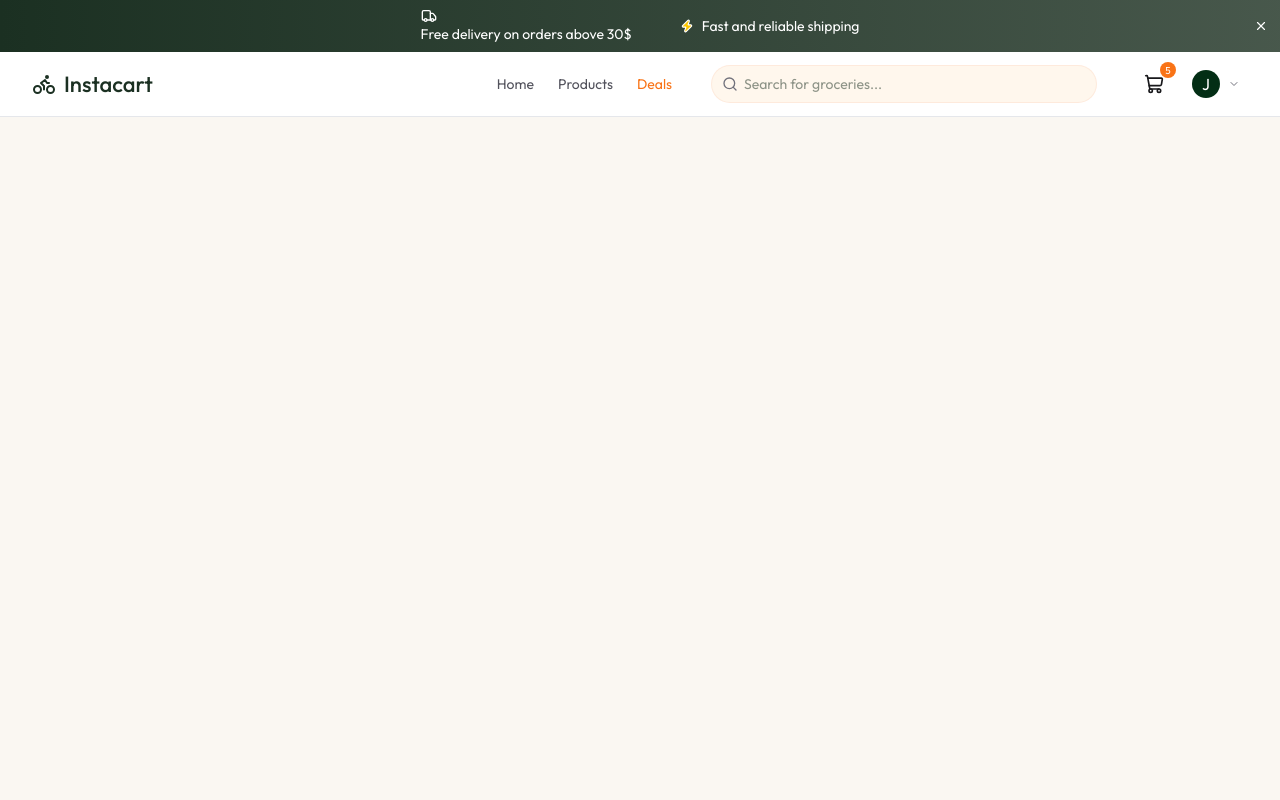
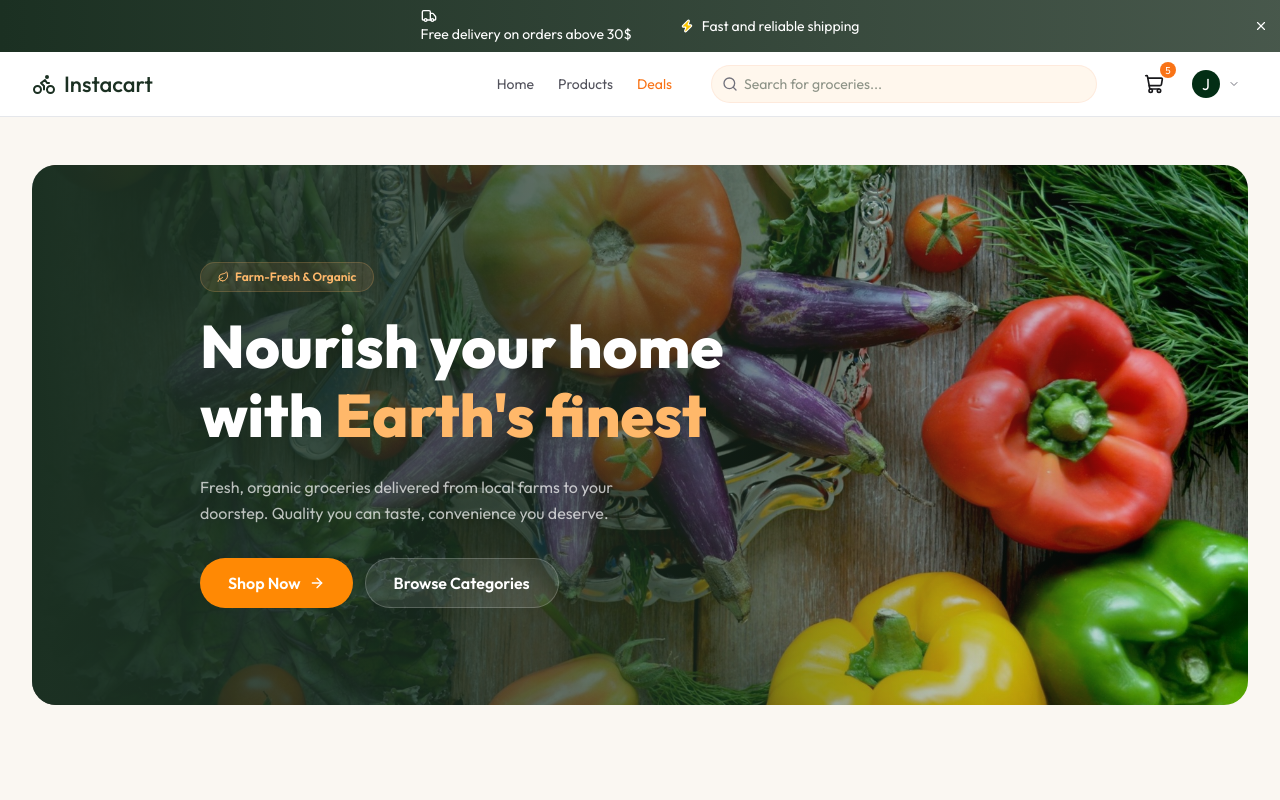
Before and after one commit to gullsnobar/Grocery-Shop-Website, a React (Vite) app in the folder client/: page / in a window 1280 px wide. Shown: the top 800 px of the page. Built offline with nearby package versions, Linux system fonts and the light colour scheme.

Commit message:
Hero section is completed

```diff
--- /dev/null
+++ b/client/src/components/Home/Hero.tsx
@@ -0,0 +1,44 @@
+import { ArrowRightIcon, LeafIcon } from "lucide-react"
+import { Link } from "react-router-dom"
+import heroBg from "../../assets/hero_bg.jpeg"
+
+const Hero = () => {
+  return (
+      <section className="relative overflow-hidden min-h-[540px] mb-10 rounded-3xl flex items-center">
+        <img src={heroBg} alt="Hero Image" className="absolute inset-0 h-full w-full object-cover" />
+        <div className="absolute inset-0 bg-linear-to-r from-app-green via-app-green/65 to-transparent" />
+
+      <div className="relative max-w-5xl mx-auto px-4 sm:px-6 lg:px-8 py-20 w-full">
+       <div className="max-w-xl xl:pl-10">
+            <span className="inline-flex items-center gap-1.5 px-4 py-1.5 text-xs font-semibold text-orange-300 bg-orange-300/10 border border-orange-300/20 rounded-full mb-5">
+                <LeafIcon className="size-3" /> Farm-Fresh & Organic
+            </span>
+            <h1 className="text-5xl sm:text-6xl font-extrabold text-white leading-[1.15] mb-6">
+              Nourish your home with <span className="text-orange-300">Earth's finest</span>
+            </h1>
+            <p className="text-base text-white/70 leading-relaxed mb-8 max-w-md">
+             Fresh, organic groceries delivered from local farms to your doorstep. Quality you can taste, convenience you deserve.
+            </p>
+
+            <div className="flex flex-wrap gap-3">
+                <Link to="/products" className="px-7 py-3 bg-orange-400 text-white font-semibold rounded-full hover:bg-orange-500 transition-all flex-center gap-2 active:scale-[0.95]">
+                Shop Now <ArrowRightIcon  className="size-4" />
+                </Link>
+
+                  <Link to="/products" className="px-7 py-3 bg-white/10 text-white font-semibold rounded-full hover:bg-white/20 transition-all border border-white/20">
+                Browse Categories
+                </Link>
+            </div>
+
+       </div>
+       </div>
+
+
+
+
+
+      </section>
+  )
+}
+
+export default Hero
--- a/client/src/pages/AppLayout.tsx
+++ b/client/src/pages/AppLayout.tsx
@@ -1,5 +1,5 @@
 import { Outlet } from "react-router-dom"
-import Banner from "../components/banner"
+import Banner from "../components/Banner"
 import Navbar from "../components/Navbar"
 
 const AppLayout = () => {
--- a/client/src/pages/Home.tsx
+++ b/client/src/pages/Home.tsx
@@ -1,8 +1,9 @@
-
+import Hero from "../components/Home/Hero"
 
 const Home = () => {
   return (
-    <div>
+    <div className="min-h-screen max-w-7xl mx-auto px-4 sm:px-6 lg:px-8 py-12">
+      <Hero/>
 
     </div>
   )
```
